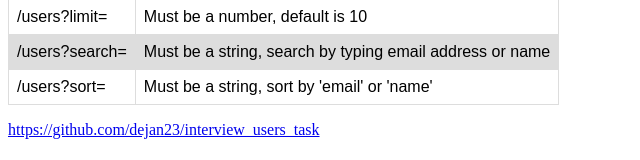
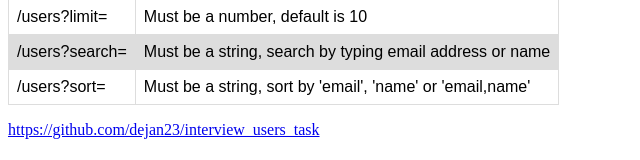
Before and after one commit to dejan23/interview_users_task, a website: page index.html in a window 1280 px wide. Shown: the part 181-341 px from the top of the page, without its empty margins (0-640 px from the left). Drawn offline with Linux system fonts and the light colour scheme.

Commit message:
Update index.html

```diff
--- a/index.html
+++ b/index.html
@@ -28,7 +28,7 @@
         </tr>
         <tr>
             <td>/users?sort=</td>
-            <td>Must be a string, sort by 'email' or 'name'</td>
+            <td>Must be a string, sort by 'email', 'name' or 'email,name'</td>
         </tr>
     </table>
     <p>
```
